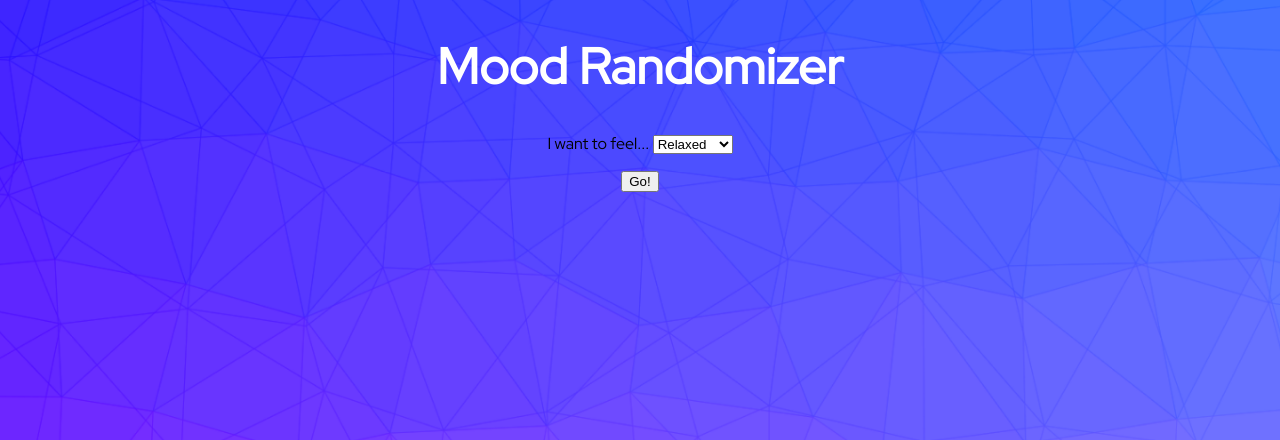
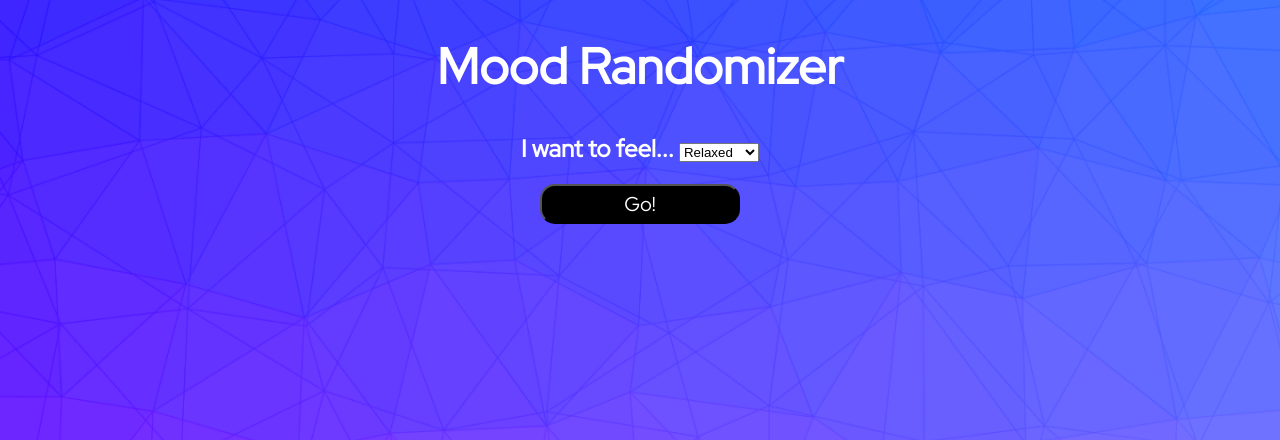
Before and after one commit to TurtleNinja/error404-mood-not-found, a Flask app: page /mood_randomizer_home in a window 1280 px wide. Shown: the part 55-495 px from the top of the page. Run offline with Flask 2, Linux system fonts and the light colour scheme.

Commit message:
added h2 and button styling

```diff
--- a/flaskr/templates/moodrandhome.html
+++ b/flaskr/templates/moodrandhome.html
@@ -25,18 +25,18 @@
 
     <h1 style="text-align:center">Mood Randomizer</h1>
 
-    <p>
+    <h2>
         I want to feel...
         <select class="selectpicker">
         <option>Relaxed</option>
         <option>Amused</option>
         <option>Motivated</option>
       </select>
-    </p>
+    </h2>
 
 
     <div style="text-align:center;">
-        <button type="button" onclick="alert('Hello world!')">Go!</button>
+        <button class="hi" type="button" onclick="alert('Hello world!')">Go!</button>
     </div>
 
 
```
